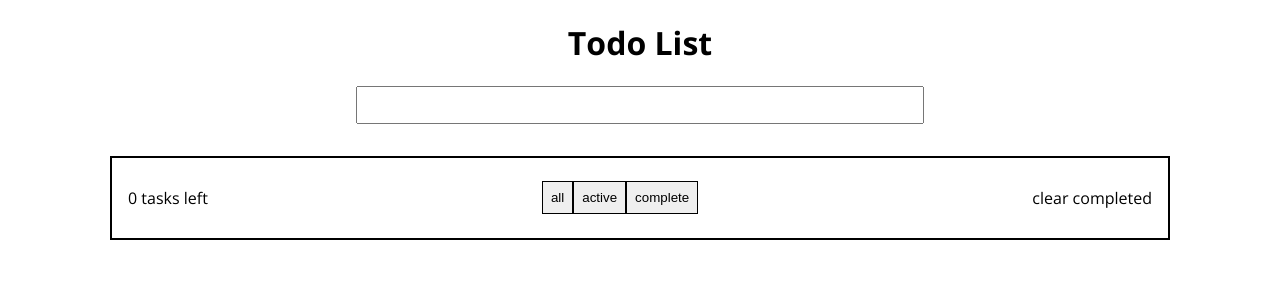
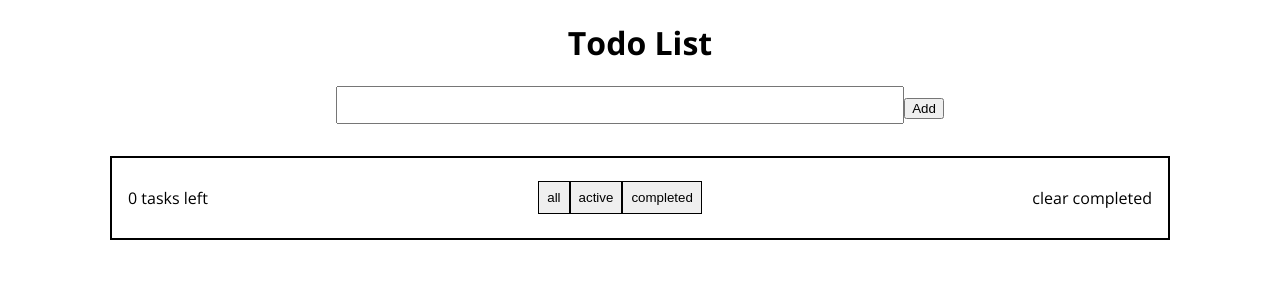
Before and after one commit to MohamadAlsyouf/todo-list, a React (Create React App) app in the folder todo-list/: page / in a window 1280 px wide. Shown: the top 300 px of the page. Built offline with nearby package versions, Linux system fonts and the light colour scheme.

Commit message:
Implemented filter buttons, refactored code into components

```diff
--- a/todo-list/src/App.css
+++ b/todo-list/src/App.css
@@ -103,21 +103,11 @@ body {
   border: solid 1px black;
 }
 
-.all-button {
+.filter-button {
   cursor: pointer;
 }
 
-.active-button {
-  cursor: pointer;
-}
-
-.complete-button {
-  cursor: pointer;
-}
-
-.all-button:hover,
-.active-button:hover,
-.complete-button:hover {
+.filter-button:hover {
   background-color: darkgray;
 }
 
--- a/todo-list/src/App.js
+++ b/todo-list/src/App.js
@@ -1,12 +1,22 @@
 import React, { useState, useEffect } from 'react';
 import './App.css';
-import TodoForm from './todo';
+import TodoForm from './form';
+import FilterButton from './filterButton';
+import Todo from './todo';
 import { v4 as uuidv4 } from 'uuid';
 
-function App() {
+const filterMap = {
+    all: () => true,
+    active: (todo) => !todo.done,
+    completed: (todo) => todo.done
+  }
+
+const filterNames = Object.keys(filterMap);
+
+export default function App() {
   const [todos, setTodos] = useState([]);
-  const [hovered, setHovered] = useState(-1);
   const [todoCount, setTodoCount] = useState(0);
+  const [filter, setFilter] = useState('all');
 
   useEffect(() => {
     const data = localStorage.getItem('todo-list');
@@ -18,39 +28,48 @@ function App() {
     setTodoCount(todos.length);
   }, [todos]);
 
-  const toggleDone = index => {
-    setTodos(todos.map((todo, currentIndex) =>
-      currentIndex === index
+  const toggleDone = id => {
+    setTodos(todos.map((todo) =>
+      id === todo.id
         ? {
           ...todo,
           done: !todo.done
           }
         : todo
     ))
-    // not working
-    setTodoCount(todoCount - 1)
-    console.log(todoCount)
   }
 
   const deleteTodo = id => {
     const newTodos = todos.filter((todo) => todo.id !== id);
-    console.log('newTodos: ', newTodos);
     setTodos(newTodos);
   }
 
   const clearCompleted = done => {
-    const completedTodos = todos.filter((todo) => todo.done !== true)
-    console.log("Completed todos: ", completedTodos)
-    setTodos(completedTodos)
+    const activeTodos = todos.filter((todo) => todo.done !== true)
+    setTodos(activeTodos)
   }
 
-  const showTrashIcon = (index) => {
-    setHovered(index)
-  }
+  const todoList = todos
+  .filter(filterMap[filter])
+  .map(todo => (
+    <Todo
+      id={todo.id}
+      content={todo.content}
+      done={todo.done}
+      key={todo.id}
+      toggleDone={toggleDone}
+      deleteTodo={deleteTodo}
+    />
+  ))
 
-  const hideTrashIcon = () => {
-    setHovered(-1)
-  }
+  const filterList = filterNames.map((name) => (
+    <FilterButton
+      key={name}
+      name={name}
+      isPressed={name === filter}
+      setFilter={setFilter}
+    />
+  ))
 
   return (
     <div className="App">
@@ -64,47 +83,17 @@ function App() {
         }}
       />
       <div className='todo-wrapper'>
-        {todos.map((todo, index, id) => (
-          <div
-            className={todo.done ? "todo-done" : "todo"}
-            key={todo.id}
-            onMouseEnter={() => showTrashIcon(index)}
-            onMouseLeave={hideTrashIcon}
-          >
-            <i
-              className={todo.done ? "fa-regular fa-circle-check" : "fa-regular fa-circle"}
-              onClick={() => toggleDone(index)}
-            >
-            </i>
-            <span
-              onClick={() => toggleDone(index)}
-            >
-              {todo.content}
-            </span>
-            <i
-              id={todo.id}
-              className={hovered === index ? 'fa-solid fa-trash-can' : 'no-display'}
-              onClick={() => deleteTodo(todo.id)}
-            >
-            </i>
-          </div>
-        ))}
+        {todoList}
       </div>
-
       <div className='footer-wrapper'>
         <div className='footer'>
           <span>{todoCount} tasks left</span>
           <div>
-            <button className='all-button'>all</button>
-            <button className='active-button'>active</button>
-            <button className='complete-button'>complete</button>
+            {filterList}
           </div>
           <span className='clear-completed' onClick={() => clearCompleted()}>clear completed</span>
         </div>
       </div>
-
     </div>
   );
 }
-
-export default App;
--- /dev/null
+++ b/todo-list/src/filterButton.js
@@ -0,0 +1,14 @@
+import React from 'react';
+
+export default function FilterButton(props) {
+  return (
+    <button
+      type="button"
+      className="filter-button"
+      aria-pressed={props.isPressed}
+      onClick={() => props.setFilter(props.name)}
+    >
+      <span>{props.name}</span>
+    </button>
+  )
+}
--- /dev/null
+++ b/todo-list/src/form.jsx
@@ -0,0 +1,28 @@
+import React, { useState } from 'react';
+
+const useInputValue = initialValue => {
+  const [value, setValue] = useState("");
+
+  return {
+    value,
+    onChange: event => setValue(event.target.value),
+    resetValue: () => setValue("")
+  }
+}
+
+export default function TodoForm ({onSubmit}) {
+  const { resetValue, ...todoText } = useInputValue("");
+
+  return (
+    <form
+      onSubmit={event => {
+        event.preventDefault();
+        onSubmit(todoText.value);
+        resetValue();
+      }}
+    >
+      <input className='todo-input' {...todoText} />
+      <button type="submit">Add</button>
+    </form>
+  )
+}
--- a/todo-list/src/todo.jsx
+++ b/todo-list/src/todo.jsx
@@ -1,27 +1,39 @@
 import React, { useState } from 'react';
 
-const useInputValue = initialValue => {
-  const [value, setValue] = useState("");
+export default function Todo(props) {
+  const [hovered, setHovered] = useState(-1);
 
-  return {
-    value,
-    onChange: event => setValue(event.target.value),
-    resetValue: () => setValue("")
+  const showTrashIcon = (id) => {
+    setHovered(id)
   }
-}
 
-export default function TodoForm ({onSubmit}) {
-  const { resetValue, ...todoText } = useInputValue("");
+  const hideTrashIcon = () => {
+    setHovered(-1)
+  }
 
   return (
-    <form
-      onSubmit={event => {
-        event.preventDefault();
-        onSubmit(todoText.value);
-        resetValue();
-      }}
+    <div
+      className={props.done ? "todo-done" : "todo"}
+      key={props.id}
+      onMouseEnter={() => showTrashIcon(props.id)}
+      onMouseLeave={hideTrashIcon}
     >
-      <input className='todo-input' {...todoText} />
-    </form>
+      <i
+        className={props.done ? "fa-regular fa-circle-check" : "fa-regular fa-circle"}
+        onClick={() => props.toggleDone(props.id)}
+      >
+      </i>
+      <span
+        onClick={() => props.toggleDone(props.id)}
+      >
+        {props.content}
+      </span>
+      <i
+        id={props.id}
+        className={hovered === props.id ? 'fa-solid fa-trash-can' : 'no-display'}
+        onClick={() => props.deleteTodo(props.id)}
+      >
+      </i>
+    </div>
   )
 }
```
